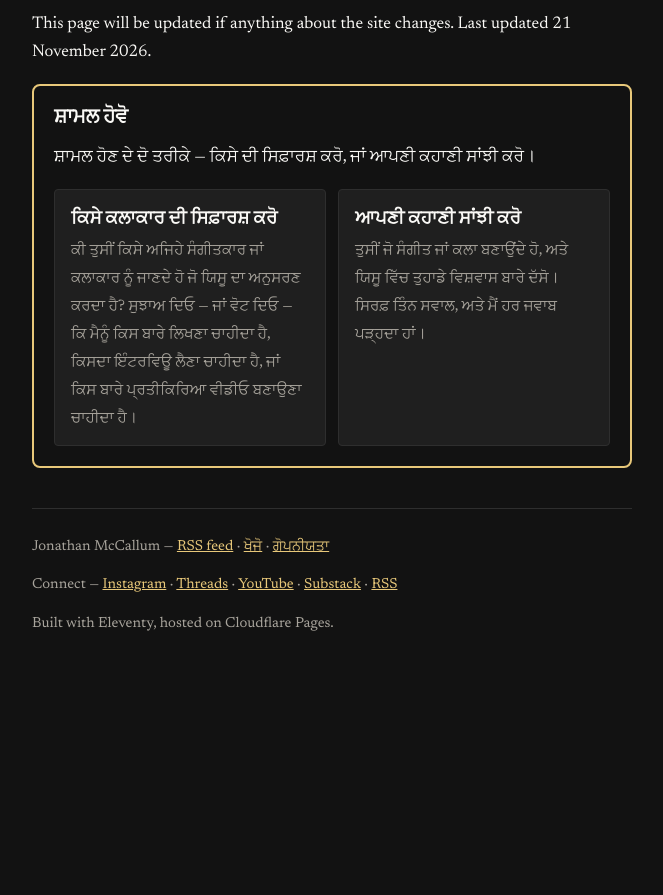
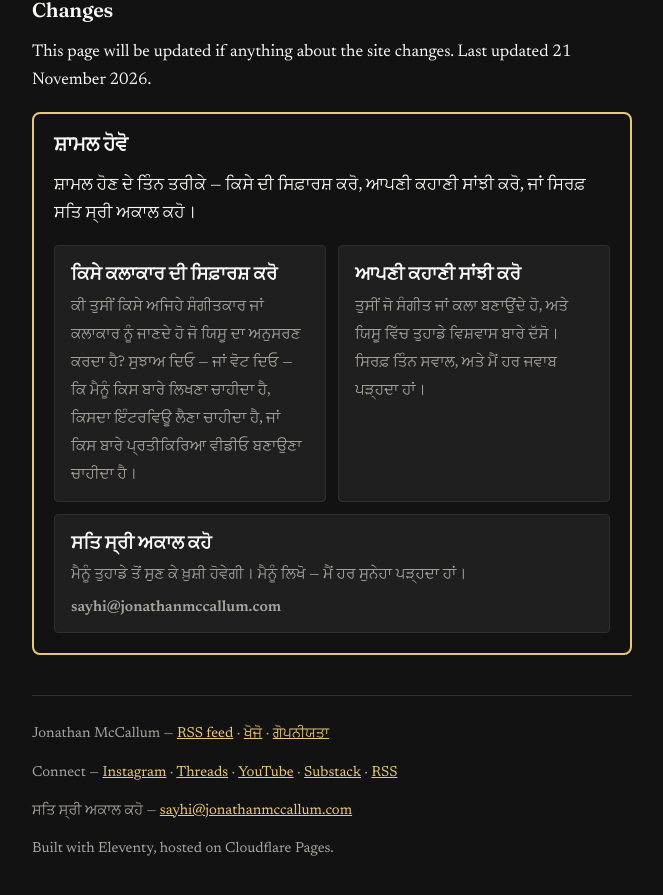
Before and after one commit to streamjonathan/jonathanmccallum-pa, an Eleventy site: page content/pages/privacy.md in a window 1280 px wide. Shown: the part 1805-2700 px from the top of the page, without its empty margins (308-971 px from the left). Before the commit the page ends 2503 px from the top, so only its background shows below. Built offline with nearby package versions, Linux system fonts and the light colour scheme; Eleventy itself is replaced by a stand-in of ours; files that its build step writes are made by us from their sources.

Commit message:
Add public contact email (sayhi) as a runtime-built mailto, hidden from scrapers [pa]

```diff
--- a/_includes/get-involved.njk
+++ b/_includes/get-involved.njk
@@ -1,6 +1,6 @@
 <section class="get-involved" aria-labelledby="get-involved-heading">
   <h2 id="get-involved-heading">ਸ਼ਾਮਲ ਹੋਵੋ</h2>
-  <p>ਸ਼ਾਮਲ ਹੋਣ ਦੇ ਦੋ ਤਰੀਕੇ — ਕਿਸੇ ਦੀ ਸਿਫ਼ਾਰਸ਼ ਕਰੋ, ਜਾਂ ਆਪਣੀ ਕਹਾਣੀ ਸਾਂਝੀ ਕਰੋ।</p>
+  <p>ਸ਼ਾਮਲ ਹੋਣ ਦੇ ਤਿੰਨ ਤਰੀਕੇ — ਕਿਸੇ ਦੀ ਸਿਫ਼ਾਰਸ਼ ਕਰੋ, ਆਪਣੀ ਕਹਾਣੀ ਸਾਂਝੀ ਕਰੋ, ਜਾਂ ਸਿਰਫ਼ ਸਤਿ ਸ੍ਰੀ ਅਕਾਲ ਕਹੋ।</p>
   <div class="get-involved__cards">
     <a class="get-involved__card" href="https://jonathanmccallum.com/suggest-an-artist/">
       <strong>ਕਿਸੇ ਕਲਾਕਾਰ ਦੀ ਸਿਫ਼ਾਰਸ਼ ਕਰੋ</strong>
@@ -10,5 +10,10 @@
       <strong>ਆਪਣੀ ਕਹਾਣੀ ਸਾਂਝੀ ਕਰੋ</strong>
       <span>ਤੁਸੀਂ ਜੋ ਸੰਗੀਤ ਜਾਂ ਕਲਾ ਬਣਾਉਂਦੇ ਹੋ, ਅਤੇ ਯਿਸੂ ਵਿੱਚ ਤੁਹਾਡੇ ਵਿਸ਼ਵਾਸ ਬਾਰੇ ਦੱਸੋ। ਸਿਰਫ਼ ਤਿੰਨ ਸਵਾਲ, ਅਤੇ ਮੈਂ ਹਰ ਜਵਾਬ ਪੜ੍ਹਦਾ ਹਾਂ।</span>
     </a>
+    <a class="get-involved__card" href="#" data-contact-email>
+      <strong>ਸਤਿ ਸ੍ਰੀ ਅਕਾਲ ਕਹੋ</strong>
+      <span>ਮੈਨੂੰ ਤੁਹਾਡੇ ਤੋਂ ਸੁਣ ਕੇ ਖ਼ੁਸ਼ੀ ਹੋਵੇਗੀ। ਮੈਨੂੰ ਲਿਖੋ — ਮੈਂ ਹਰ ਸੁਨੇਹਾ ਪੜ੍ਹਦਾ ਹਾਂ।</span>
+      <span class="get-involved__email" data-contact-email-text>ਮੈਨੂੰ ਈਮੇਲ ਕਰੋ</span>
+    </a>
   </div>
 </section>
--- a/_includes/layouts/base.njk
+++ b/_includes/layouts/base.njk
@@ -110,8 +110,8 @@
 </script>
 {% endif %}
 <link rel="alternate" type="application/rss+xml" title="{{ site.title }}" href="/feed/">
-<link rel="preload" href="/css/style.css?v=12" as="style">
-<link rel="stylesheet" href="/css/style.css?v=11">
+<link rel="preload" href="/css/style.css?v=13" as="style">
+<link rel="stylesheet" href="/css/style.css?v=12">
 </head>
 <body>
 <a class="skip-link" href="#main">ਸਮੱਗਰੀ 'ਤੇ ਜਾਓ</a>
@@ -125,8 +125,10 @@
 <footer class="site-footer">
     <p>{{ site.title }} — <a href="/feed/">RSS feed</a> · <a href="/search/">ਖੋਜੋ</a> · <a href="/privacy/">ਗੋਪਨੀਯਤਾ</a></p>
   <p>Connect — <a href="https://www.instagram.com/jonamccallum">Instagram</a> · <a href="https://www.threads.com/@jonamccallum">Threads</a> · <a href="https://www.youtube.com/@Jonathanmccallum1">YouTube</a> · <a href="https://jonamccallum.substack.com">Substack</a> · <a href="/feed/">RSS</a></p>
+  <p>ਸਤਿ ਸ੍ਰੀ ਅਕਾਲ ਕਹੋ — <a href="#" data-contact-email data-contact-email-text>ਮੈਨੂੰ ਈਮੇਲ ਕਰੋ</a></p>
   <p>Built with Eleventy, hosted on Cloudflare Pages.</p>
 </footer>
 <script src="/js/main.js?v=8" defer></script>
+<script src="/js/contact.js?v=1" defer></script>
 </body>
 </html>
--- a/content/pages/privacy.md
+++ b/content/pages/privacy.md
@@ -8,7 +8,7 @@ original_url: https://jonathanmccallum.com/privacy/
 
 This site is run by Jonathan McCallum. It is a small personal site: writing, and a chat that answers from that writing. There are no accounts, no tracking, no advertising, and nothing for sale.
 
-If you need to ask about anything on this page, the way to reach Jonathan is a message on [Instagram](https://www.instagram.com/jonamccallum) or [Threads](https://www.threads.com/@jonamccallum).
+ਜੇ ਤੁਹਾਨੂੰ ਇਸ ਪੰਨੇ ਬਾਰੇ, ਜਾਂ ਆਪਣੇ ਨਿੱਜੀ ਡਾਟੇ ਬਾਰੇ, ਕੁਝ ਪੁੱਛਣਾ ਹੈ, ਤਾਂ <a href="#" data-contact-email data-contact-email-text>ਮੈਨੂੰ ਈਮੇਲ ਕਰੋ</a> ’ਤੇ ਜੋਨਾਥਨ ਨੂੰ ਲਿਖੋ। ਤੁਸੀਂ ਉਸ ਨੂੰ [Instagram](https://www.instagram.com/jonamccallum) ਜਾਂ [Threads](https://www.threads.com/@jonamccallum) ’ਤੇ ਸੁਨੇਹਾ ਵੀ ਭੇਜ ਸਕਦੇ ਹੋ।
 
 ## The chat: "Interact with Jonathan's writing"
 
@@ -20,7 +20,7 @@ When you type a question, it is sent to Cloudflare — the company that hosts th
 
 ## Leave a note
 
-Notes are anonymous. The site asks for no name, no email, and no social media handle — please don't put personal details in a note. A note is stored on Cloudflare until Jonathan has read it, then it is deleted. If you would like a reply, message him on social media instead.
+Notes are anonymous. The site asks for no name, no email, and no social media handle — please don't put personal details in a note. A note is stored on Cloudflare until Jonathan has read it, then it is deleted. ਜੇ ਤੁਸੀਂ ਜਵਾਬ ਚਾਹੁੰਦੇ ਹੋ, ਤਾਂ ਉਸ ਨੂੰ <a href="#" data-contact-email data-contact-email-text>ਮੈਨੂੰ ਈਮੇਲ ਕਰੋ</a> ’ਤੇ ਲਿਖੋ ਜਾਂ ਸੋਸ਼ਲ ਮੀਡੀਆ ’ਤੇ ਸੁਨੇਹਾ ਭੇਜੋ।
 
 ## What is not collected
 
--- a/css/style.css
+++ b/css/style.css
@@ -277,6 +277,7 @@ button[type="submit"] {
 .get-involved__card:hover { border-color: var(--link); }
 .get-involved__card strong { display: block; font-family: "Fraunces", Georgia, "Iowan Old Style", "Times New Roman", serif; font-size: 1.15rem; margin-bottom: 0.25rem; }
 .get-involved__card span { color: var(--muted); font-size: 0.95rem; }
+.get-involved__email { display: block; margin-top: 0.35rem; font-weight: 600; color: var(--link); }
 
 .featured { margin-top: 1.5rem; }
 .featured-row { display: flex; gap: 1rem; overflow-x: auto; scroll-snap-type: x mandatory; list-style: none; padding: 0 0 0.5rem; margin: 1rem 0; }
--- /dev/null
+++ b/js/contact.js
@@ -0,0 +1,17 @@
+// Contact email, built at runtime so the address never appears in page
+// source as plain text. The local part and the domain are kept separate
+// and joined here; the page only carries data-contact-email markers.
+// Links get a mailto: address, and marked text gets the address itself.
+(function () {
+  var user = "sayhi";
+  var host = "jonathanmccallum.com";
+  var address = user + "@" + host;
+  var links = document.querySelectorAll("[data-contact-email]");
+  for (var i = 0; i < links.length; i++) {
+    links[i].setAttribute("href", "mailto:" + address);
+  }
+  var texts = document.querySelectorAll("[data-contact-email-text]");
+  for (var j = 0; j < texts.length; j++) {
+    texts[j].textContent = address;
+  }
+})();
```
